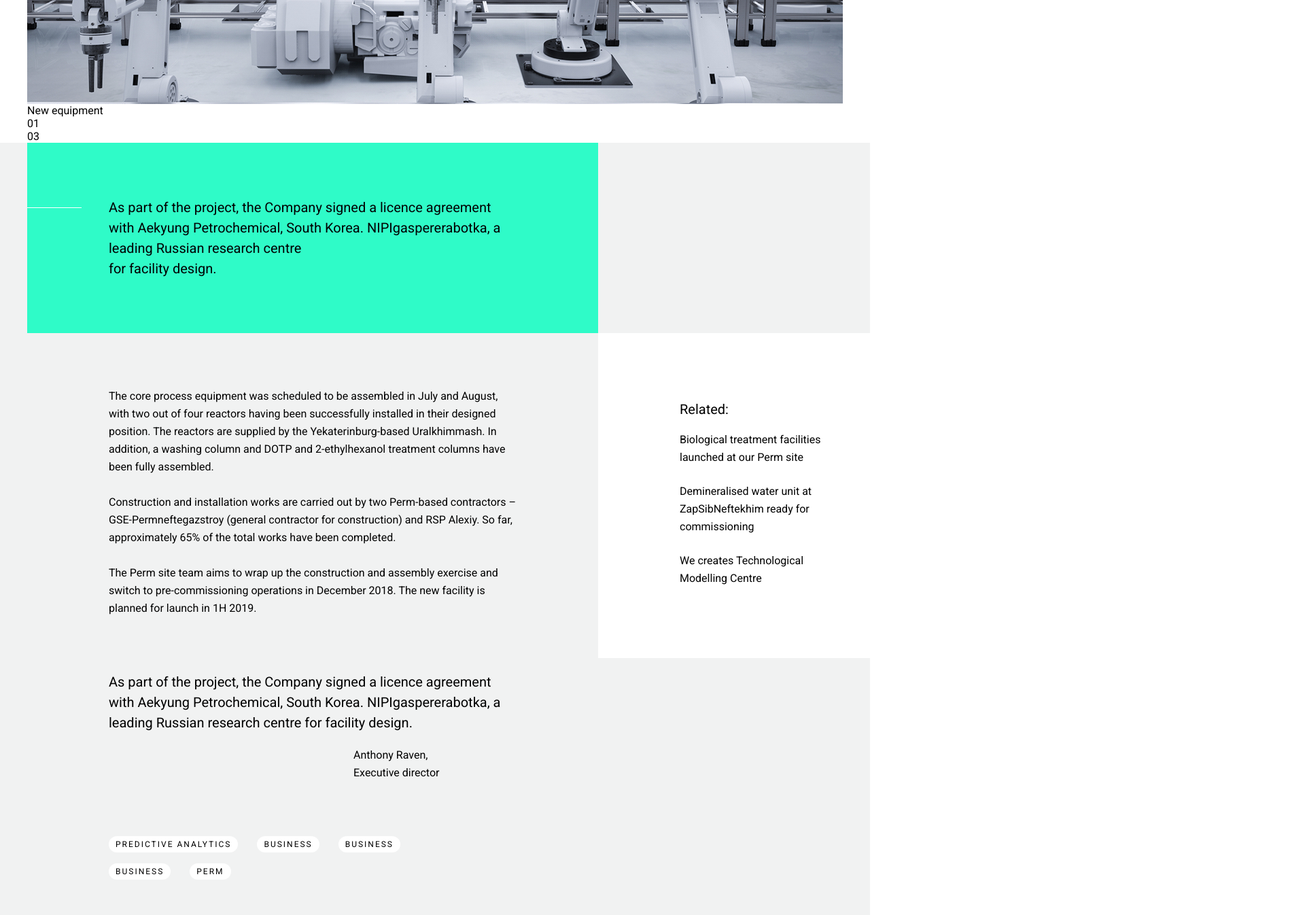
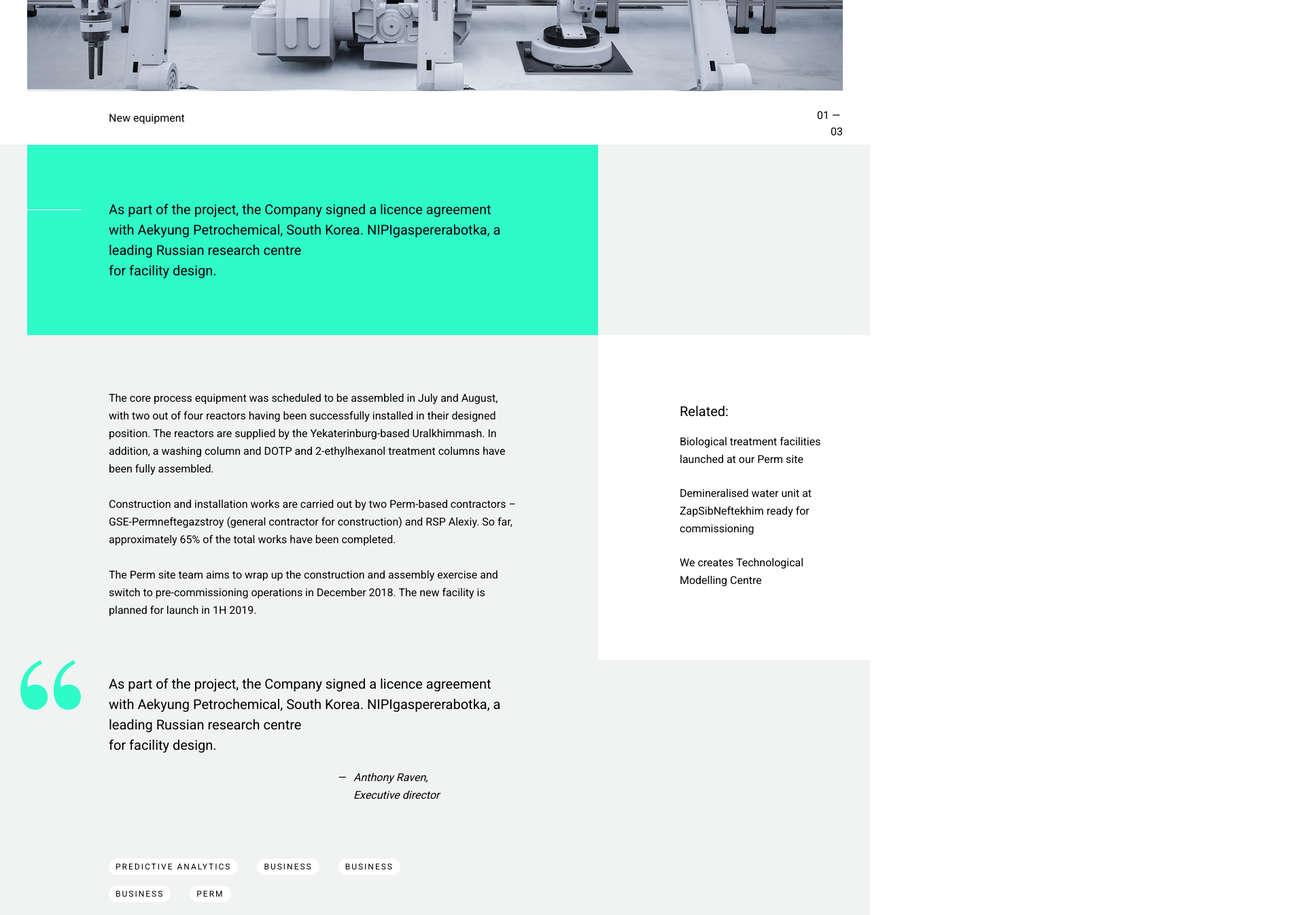
Before and after one commit to Amugbl4/UplabFrontSchool, a website: page post.html in a window 1280 px wide. Shown: the part 1360-2706 px from the top of the page at 68% size, 1920 px wide, since content can reach past the window. Drawn offline with nearby package versions, Linux system fonts and the light colour scheme.

Commit message:
post.html almost finish

```diff
--- a/css/style.css
+++ b/css/style.css
@@ -52,7 +52,6 @@ body {
     text-align: left;
     width: 33%;
     margin: 40px 0;
-    /* margin-bottom: 40px; */
 }
 
 .header__center {
@@ -455,6 +454,7 @@ body {
 .article-infographic__text {
     margin: 0;
     padding: 0;
+    padding-left: 120px;
 }
 
 .article__infobox {
@@ -466,6 +466,10 @@ body {
     margin-right: -9999px;
     background-color: #fff;
     color: #000;
+}
+
+.infobox-inner {
+    width: 200px;
 }
 
 .article__infobox h3 {
@@ -501,6 +505,30 @@ body {
     background-color: #f1f2f2;
 }
 
+.slide__name {
+    padding: 30px 0 30px 120px;
+    width: 90%;
+}
+
+.slider__counter {
+    padding: 10px 0;
+}
+
+.counter__current {
+    margin-left: -20px;
+    margin-bottom: 5px;
+}
+
+.is-relative {
+    position: relative;
+}
+
+.slider__counter {
+    position: absolute;
+    bottom: 0;
+    right: 0;
+}
+
 .slick-arrow {
     display: block;
     position: absolute;
@@ -522,6 +550,7 @@ body {
 .slick-prev::before {
     display: inline-block;
     content: "";
+    margin-left: 10px;
     width: 14px;
     height: 14px;
     border-top: 2px solid #000;
@@ -622,17 +651,44 @@ body {
     margin-bottom: 24px;
 }
 
-.cite {
+.article__cite {
+    position: relative;
     margin-top: 80px;
     padding: 0 120px;
     font-size: 20px;
     line-height: 30px;
 }
 
-.cite-author {
-    padding-left: 480px;
+.cite {
+    margin: 0;
+}
+
+.article__cite::before {
+    display: block;
+    position: absolute;
+    top: -20px;
+    left: -10px;
+    content: "";
+    background-image: url('../img/cite.png');
+    height: 73px;
+    width: 89px;
+
+}
+
+.cite__author {
+    position: relative;
+    padding-left: 360px;
     font-size: 16px;
     line-height: 26px;
+    width: 500px;
+}
+
+.cite__author::before {
+    display: block;
+    content: "—";
+    position: absolute;
+    top: 0;
+    right: 150px;
 }
 
 .footer {
--- a/js/script.js
+++ b/js/script.js
@@ -4,6 +4,6 @@ $(document).ready(function(){
         dots: false,
         infinite: true,
         speed: 500,
-        fade: false,
+        fade: true,
     });
   });
--- a/post.html
+++ b/post.html
@@ -6,17 +6,14 @@
     <meta name="viewport" content="width=device-width, initial-scale=1.0">
     <meta http-equiv="X-UA-Compatible" content="ie=edge">
     <title>Post</title>
-<<<<<<< HEAD
-=======
     <link rel="stylesheet" href="./node_modules/slick-carousel/slick/slick.css">
->>>>>>> e3d728a2c316488ca26e66363df8400070fb7247
     <link rel="stylesheet" href="./css/style.css">
     <link rel="stylesheet" href="./node_modules/slick-carousel/slick/slick.css">
     <link href="https://fonts.googleapis.com/css?family=Roboto:400,700&amp;subset=cyrillic-ext" rel="stylesheet">
 </head>
 
 <body>
-    <header class="header header--black">
+    <header class="header">
         <div class="container">
             <div class="header__wrapper">
                 <div class="header__left">
@@ -121,10 +118,12 @@
                     </div>
                     <div class="section-column__right">
                         <div class="article__infobox">
-                            <h3>International Media Relations</h3>
-                            <p>Anna Tihomirova</p>
-                            <p><a href="tel:+74952228888">+7 (495) 222-88-88</a></p>
-                            <p><a href="mailto:lebedal@company.ru">lebedal@company.ru</a></p>
+                            <div class="infobox-inner">
+                                <h3>International Media Relations</h3>
+                                <p>Anna Tihomirova</p>
+                                <p><a href="tel:+74952228888">+7 (495) 222-88-88</a></p>
+                                <p><a href="mailto:lebedal@company.ru">lebedal@company.ru</a></p>
+                            </div>
                         </div>
                         <div class="article-infographic">
                             <div class="infographic">
@@ -140,7 +139,7 @@
 
 
             <div class="article__slider">
-                <div class="container">
+                <div class="container is-relative">
                     <div class="slider">
                         <div class="slider__slide">
                             <div class="slide">
@@ -167,16 +166,9 @@
                             </div>
                         </div>
                     </div>
-                    <!-- <div class="slider__navigation">
-                        <div class="navigation">
-                            <div class="navigation__arrow-right">right</div>
-                            <div class="navigation__arrow-left">left</div>
-                        </div>
-
-                    </div> -->
                     <div class="slider__counter">
                         <div class="counter">
-                            <div class="counter__current">01</div>
+                            <div class="counter__current">01 —</div>
                             <div class="counter__common">03</div>
                         </div>
                     </div>
@@ -229,18 +221,20 @@
                                 2019.</p>
                         </div>
                         <div class="article__cite">
-                            <div class="cite">
+                            <blockquote class="cite">
                                 <p>
                                     As part of the project, the Company signed a licence agreement with Aekyung
                                     Petrochemical,
-                                    South Korea. NIPIgaspererabotka, a leading Russian research centre for facility
+                                    South Korea. NIPIgaspererabotka, a leading Russian research centre <br> for facility
                                     design.
                                 </p>
-                            </div>
-                            <div class="cite-author">
-                                <p>Anthony Raven, <br>
-                                    Executive director</p>
-                            </div>
+
+                                <footer class="cite__author">
+                                    <cite>Anthony Raven,
+                                        Executive director
+                                    </cite>
+                                </footer>
+                            </blockquote>
                         </div>
                         <div class="article__links">
                             <div class="link link--bg-white">Predictive analytics</div>
@@ -265,7 +259,6 @@
                     </div>
                 </div>
             </div>
-            </div>
             <div class="article__cards-list">
                 <div class="container">
                     <p class="cards-list__name">Also in Predictive analytics</p>
@@ -273,11 +266,7 @@
                         <div class="card">
                             <a class="card__link" href="/post.html"></a>
                             <div class="card__img">
-<<<<<<< HEAD
-                                <img src="./img/bitmap.jpg" alt="">
-=======
                                 <img src="./img/bitmap2.jpg" alt="">
->>>>>>> e3d728a2c316488ca26e66363df8400070fb7247
                             </div>
                             <div class="card__info">
                                 <div class="date">30 nov 2018</div>
@@ -290,11 +279,7 @@
                         <div class="card">
                             <a class="card__link" href="/post.html"></a>
                             <div class="card__img">
-<<<<<<< HEAD
-                                <img src="./img/bitmap.jpg" alt="">
-=======
                                 <img src="./img/bitmap2.jpg" alt="">
->>>>>>> e3d728a2c316488ca26e66363df8400070fb7247
                             </div>
                             <div class="card__info">
                                 <div class="date">30 nov 2018</div>
@@ -307,11 +292,7 @@
                         <div class="card">
                             <a class="card__link" href="/post.html"></a>
                             <div class="card__img">
-<<<<<<< HEAD
-                                <img src="./img/bitmap.jpg" alt="">
-=======
                                 <img src="./img/bitmap2.jpg" alt="">
->>>>>>> e3d728a2c316488ca26e66363df8400070fb7247
                             </div>
                             <div class="card__info">
                                 <div class="date">30 nov 2018</div>
```
Also changed, not shown: index.html (+1 -12 lines).
